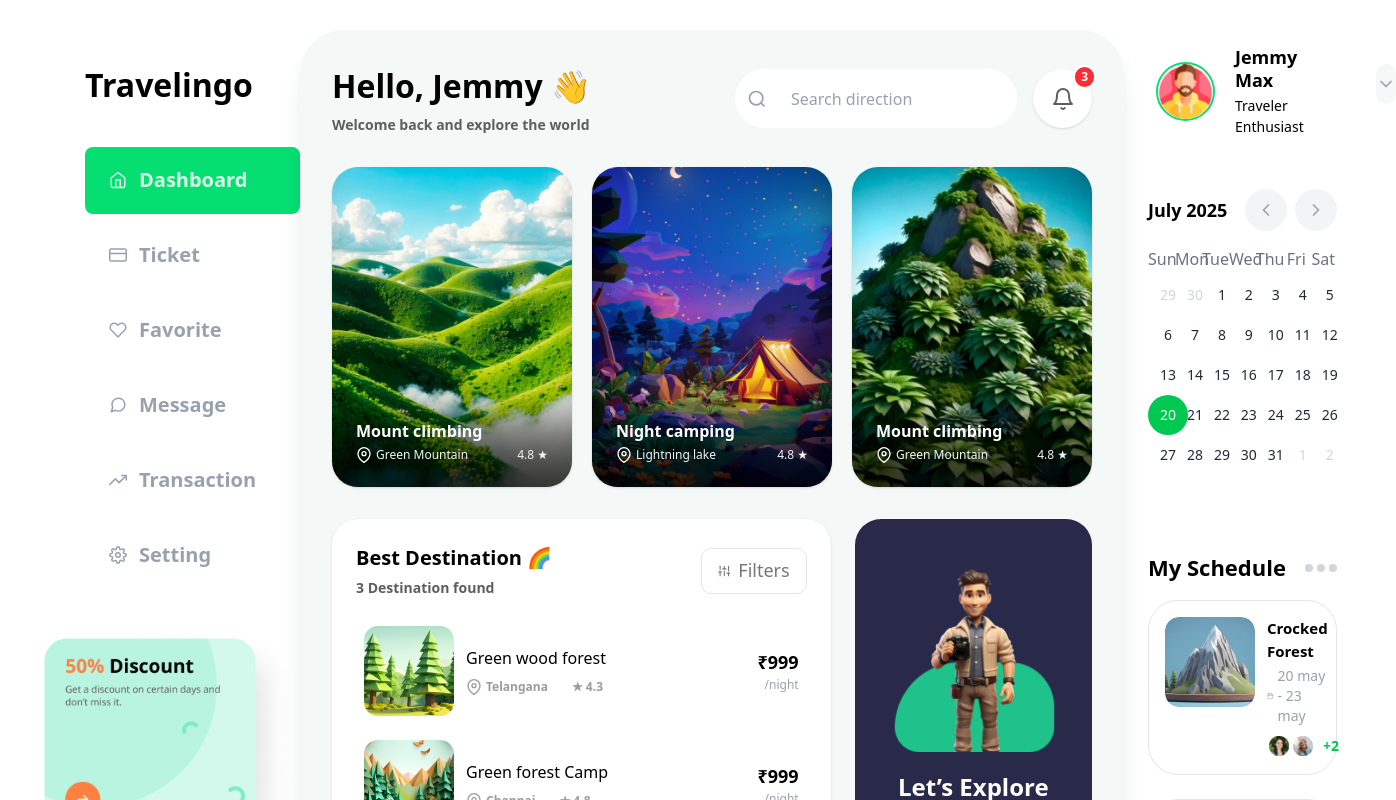
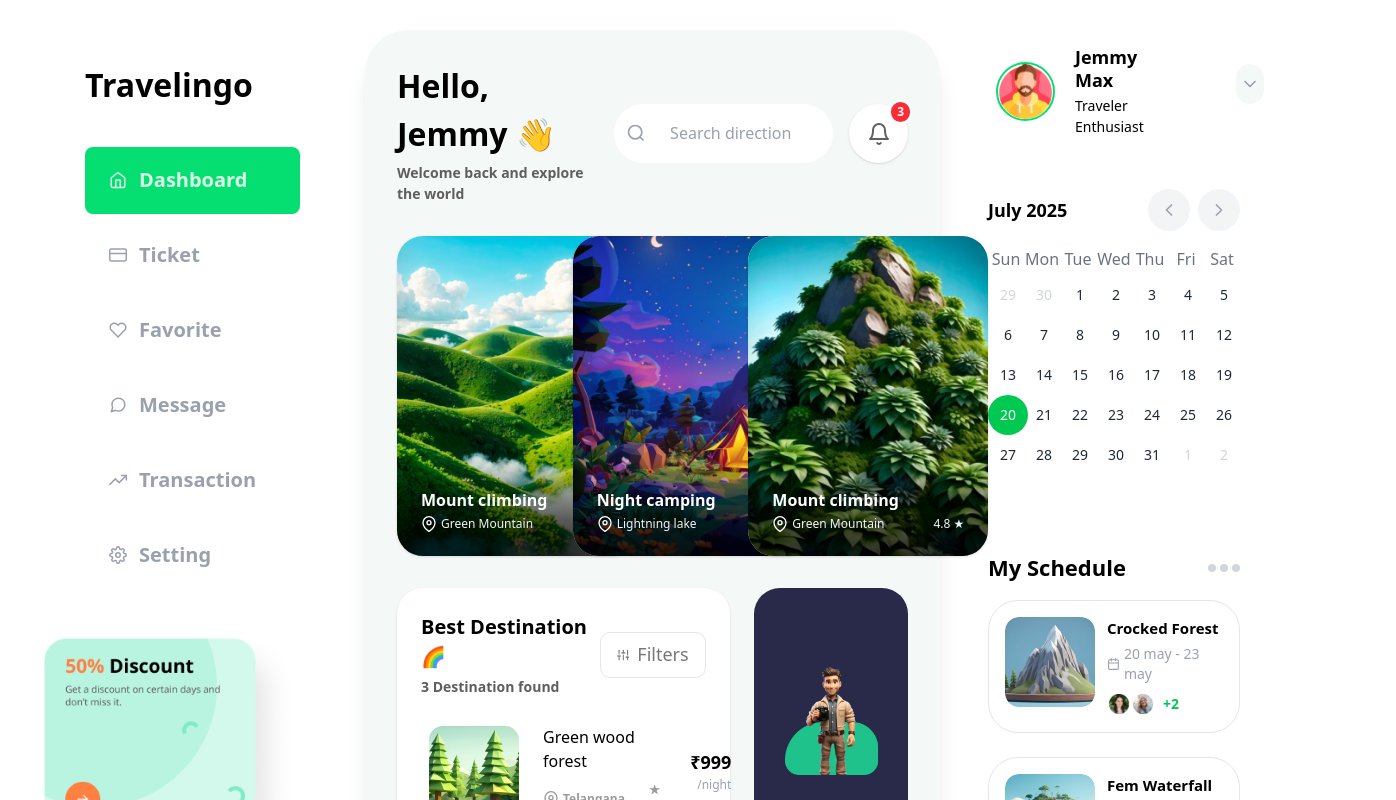
Before and after one commit to AsardeenAzees/Travelingo, a React (Vite) app: page / in a window 1280 px wide. Shown: the top 800 px of the page, 1396 px wide, since content can reach past the window. Built offline with nearby package versions, Linux system fonts and the light colour scheme.

Commit message:
#26 added mobile resposive

```diff
--- a/src/App.jsx
+++ b/src/App.jsx
@@ -3,7 +3,8 @@ import Dashboard from "./components/Dashboard";
 
 function App() {
   return (
-    <div className="flex bg-white min-h-screen font-sans">
+    <div className="flex flex-col lg:flex-row bg-white min-h-screen font-sans">
+
       <Sidebar />
       <main className="flex-1 mt-[30px]">
         <Dashboard />
--- a/src/components/BestDestinationList.jsx
+++ b/src/components/BestDestinationList.jsx
@@ -73,12 +73,12 @@ export default function BestDestinationList() {
       {filteredDestinations.map((d, idx) => (
         <div
           key={idx}
-          className="flex items-center py-3 px-2 rounded-xl hover:bg-gray-100 cursor-pointer transition"
+          className="flex flex-col sm:flex-row sm:items-center py-3 px-2 gap-4 sm:gap-6 rounded-xl hover:bg-gray-100 cursor-pointer transition"
         >
           <img
             src={d.image}
             alt={d.name}
-            className="w-[90px] h-[90px] rounded-md mr-3 object-cover"
+            className="w-[90px] h-[90px] rounded-md object-cover"
           />
           <div className="flex-1">
             <div className="font-medium text-[16px]">{d.name}</div>
--- a/src/components/Calendar.jsx
+++ b/src/components/Calendar.jsx
@@ -100,7 +100,7 @@ export default function Calendar() {
   };
 
   return (
-    <div className="p-6 w-full max-w-md mx-auto">
+    <div className="p-4 sm:p-6 w-full max-w-full sm:max-w-md mx-auto">
       {renderHeader()}
       {renderDays()}
       {renderCells()}
--- a/src/components/Dashboard.jsx
+++ b/src/components/Dashboard.jsx
@@ -29,19 +29,23 @@ const featuredTrips = [
 
 export default function Dashboard() {
   return (
-    <div className="flex mb-10">
-      <div className="flex bg-[#F4F8F7] rounded-[44px] shadow-xl p-8">
+    <div className="flex flex-col lg:flex-row gap-6 mb-10 px-4">
+
+      <div className="flex flex-col flex-1 bg-[#F4F8F7] rounded-[44px] shadow-xl p-4 sm:p-6 lg:p-8 mb-6">
+
         <section className="flex-1">
 
           {/* HEADER AND SEARCH */}
-          <div className="flex items-center  mb-8">
+          <div className="flex flex-col md:flex-row md:items-center md:justify-between mb-8 gap-4">
+
             <div>
               <h2 className="font-semibold text-[32px] mb-1">Hello, Jemmy <span role="img" aria-label="wave">👋</span></h2>
               <p className="text-[#5E5E5E] text-[14px] font-semibold">Welcome back and explore the world</p>
             </div>
 
             {/* -- SEARCH BAR -- */}
-            <form className="ml-36 relative w-[282px] h-[59px]">
+            <form className="relative w-full md:w-[282px] h-[50px] md:h-[59px]">
+
               <input
                 type="text"
                 placeholder="Search direction"
@@ -62,7 +66,8 @@ export default function Dashboard() {
             </form>
 
             {/* BELL ICON WITH NOTIFICATION */}
-            <div className="relative ml-4">
+            <div className="relative">
+
               <button
                 className="p-4.5 rounded-full bg-white shadow hover:bg-gray-100 transition w-[59px] h-[59px]"
                 aria-label="Notifications"
@@ -76,14 +81,14 @@ export default function Dashboard() {
           </div>
 
 
-          <div className="flex gap-5 mb-8">
+          <div className="grid gap-4 grid-cols-1 sm:grid-cols-2 md:grid-cols-3 mb-8">
             {featuredTrips.map((trip, idx) => (
               <DestinationCard key={idx} {...trip} />
             ))}
           </div>
 
-          <div className="grid grid-cols-3 gap-6 w-190 h-[456px]">
-            <div className="col-span-2">
+          <div className="grid grid-cols-1 lg:grid-cols-3 gap-6">
+            <div className="lg:col-span-2">
               <BestDestinationList />
             </div>
             <div>
@@ -94,7 +99,8 @@ export default function Dashboard() {
 
         </section>
       </div>
-      <aside className="w-full flex flex-col gap-7">
+      <aside className="w-full flex flex-col gap-7 lg:max-w-[300px]">
+
         <ProfileCard />
         <Calendar />
         <Schedule />
--- a/src/components/ExploreCard.jsx
+++ b/src/components/ExploreCard.jsx
@@ -1,6 +1,6 @@
 export default function ExploreCard() {
   return (
-    <div className="h-[456px] bg-[#292949] rounded-[26px] p-7 flex flex-col items-center h-[440px] justify-between hover:shadow-md cursor-pointer transition-transform transform hover:-translate-y-1">
+    <div className="h-auto bg-[#292949] rounded-[26px] p-6 flex flex-col items-center justify-between">
       <img
         src="/src/assets/explore-avatar.png"
         alt="Explore"
--- a/src/components/Sidebar.jsx
+++ b/src/components/Sidebar.jsx
@@ -19,7 +19,8 @@ export default function Sidebar() {
     ];
 
     return (
-        <aside className="w-[349px] flex flex-col min-h-screen bg-white">
+        <aside className="hidden lg:flex w-full max-w-[349px] flex-col min-h-screen bg-white">
+
             <h1 className="text-2xl font-semibold pt-16 ml-[85px] text-[32px]">Travelingo</h1>
 
 
```
